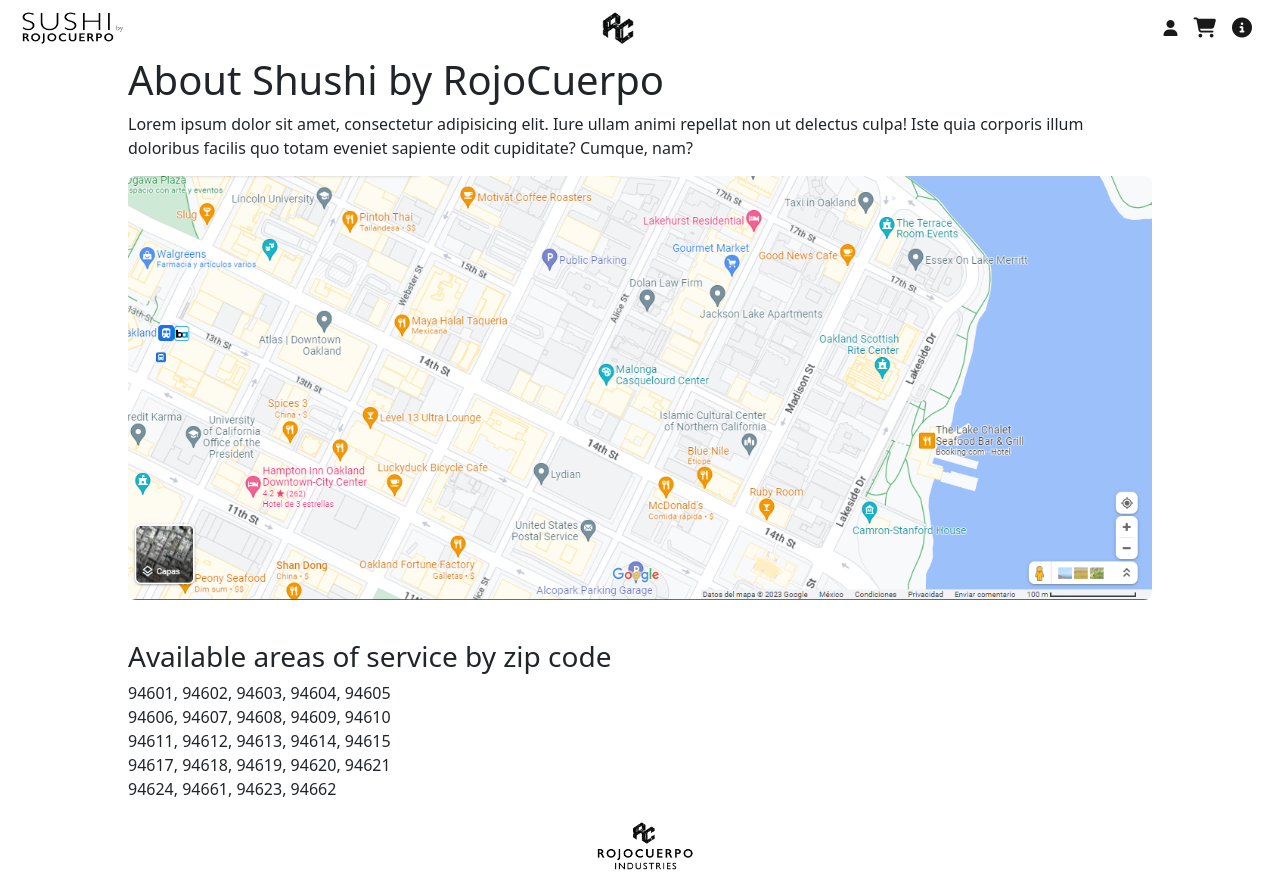
After one commit to DiegoRobes/Sushi, a Django app: page //about in a window 1280 px wide. The commit adds this page. Run offline with Django 4.2, Linux system fonts and the light colour scheme; some libraries are stand-ins or nearby versions.

Commit message:
about us view changes

```diff
--- a/Project/cart/urls.py
+++ b/Project/cart/urls.py
@@ -2,5 +2,5 @@
 import cart.views as v
 
 urlpatterns = [
-    path('', v.empty_cart, name="cart"),
+    path('', v.cart, name="cart"),
 ]
--- a/Project/cart/views.py
+++ b/Project/cart/views.py
@@ -2,6 +2,6 @@
 
 
 # Create your views here.
-def empty_cart(request):
-    context = {"items": True}
+def cart(request):
+    context = {"items": False}
     return render(request, 'cart/cart.html', context=context)
--- a/Project/restaurant/static/restaurant/css/styles.css
+++ b/Project/restaurant/static/restaurant/css/styles.css
@@ -48,6 +48,7 @@
 .display-fonts{
     color: #333
 }
+
 /******* MAIN COVER PICTURE  ******/
 .main-cover {
     width: 100%;
@@ -289,6 +290,10 @@
     transition: 0.9s;
 }
 
+.update-info-button-container{
+    margin-top: 25px;
+}
+
 /******* EMPTY CART ******/
 .presentation-text-empty-cart{
     padding-left: 30px;
@@ -415,3 +420,17 @@
 .to-checkout-button-container{
     text-align: center;
 }
+
+/******* ABOUT US PAGE ******/
+.about-img-container{
+    width: 100%;
+}
+
+.location-map{
+    width: 100%;
+    border-radius: 8px;
+}
+
+.zip-codes-container{
+    margin-top: 40px;
+}
--- a/Project/restaurant/templates/base.html
+++ b/Project/restaurant/templates/base.html
@@ -48,12 +48,12 @@
                 </a>
             </li>
             <li class="nav-item ms-auto" >
-                <a class="navbar-brand" style="" href="#">
+                <a class="navbar-brand" style="" href="{% url 'cart' %}">
                     <i class="fa-solid fa-cart-shopping"></i>
                 </a>
             </li>
             <li class="nav-item ms-auto" >
-                <a class="navbar-brand" style="" href="#">
+                <a class="navbar-brand" style="" href="{% url 'about' %}">
                     <i class="fa-solid fa-circle-info"></i>
                 </a>
             </li>
--- /dev/null
+++ b/Project/restaurant/templates/restaurant/about.html
@@ -0,0 +1,39 @@
+{% extends 'base.html' %}
+{% load static %}
+{% block title %} Sushi by RC | About Us {% endblock %}
+{% block body %}
+
+<div class="main-container">
+    <h1>
+        About Shushi by RojoCuerpo
+    </h1>
+    <p>
+        Lorem ipsum dolor sit amet, consectetur adipisicing elit. Iure
+        ullam animi repellat non ut delectus culpa! Iste quia corporis
+        illum doloribus facilis quo totam eveniet sapiente odit
+        cupiditate? Cumque, nam?
+    </p>
+
+    <div class="about-img-container">
+        <img class="location-map" src="{% static 'restaurant/images/location.png' %}">
+    </div>
+
+    <div class="zip-codes-container">
+        <h3>
+            Available areas of service by zip code
+        </h3>
+        <p class="zip-columns">
+            94601, 94602, 94603, 94604, 94605
+            <br>
+            94606, 94607, 94608, 94609, 94610
+            <br>
+            94611, 94612, 94613, 94614, 94615
+            <br>
+            94617, 94618, 94619, 94620, 94621
+            <br>
+            94624, 94661, 94623, 94662
+        </p>
+    </div>
+
+</div>
+{% endblock %}
--- a/Project/restaurant/urls.py
+++ b/Project/restaurant/urls.py
@@ -4,4 +4,6 @@
 
 urlpatterns = [
     path('', v.home, name="home"),
+    path('/about', v.about, name="about"),
+
 ]
--- a/Project/restaurant/views.py
+++ b/Project/restaurant/views.py
@@ -6,3 +6,8 @@
 def home(request):
     context = {}
     return render(request, "restaurant/index.html", context=context)
+
+
+def about(request):
+    context = {}
+    return render(request, "restaurant/about.html", context=context)
--- /dev/null
+++ b/Project/restaurant/zip-codes.txt
@@ -0,0 +1 @@
+94601, 94602, 94603, 94604, 94605 94606, 94607, 94608, 94609, 94610, 94611, 94612, 94613, 94614, 94615, 94617, 94618, 94619, 94620, 94621, 94624, 94661, 94623, 94662,
--- a/Project/user/templates/user/login.html
+++ b/Project/user/templates/user/login.html
@@ -45,7 +45,7 @@
             <input type="password">
             <div class="register-form-submit-button">
                 <br>
-                <button class="add-button"> Sign Up </button>
+                <button class="add-button"> Login </button>
             </div>
         </div>
     </div>
```
Also changed, not shown: Project/cart/templates/cart/cart.html (+4 -8 lines), Project/user/templates/user/my_account.html (+5 -2 lines), Project/restaurant/static/restaurant/images/location.png (added).
